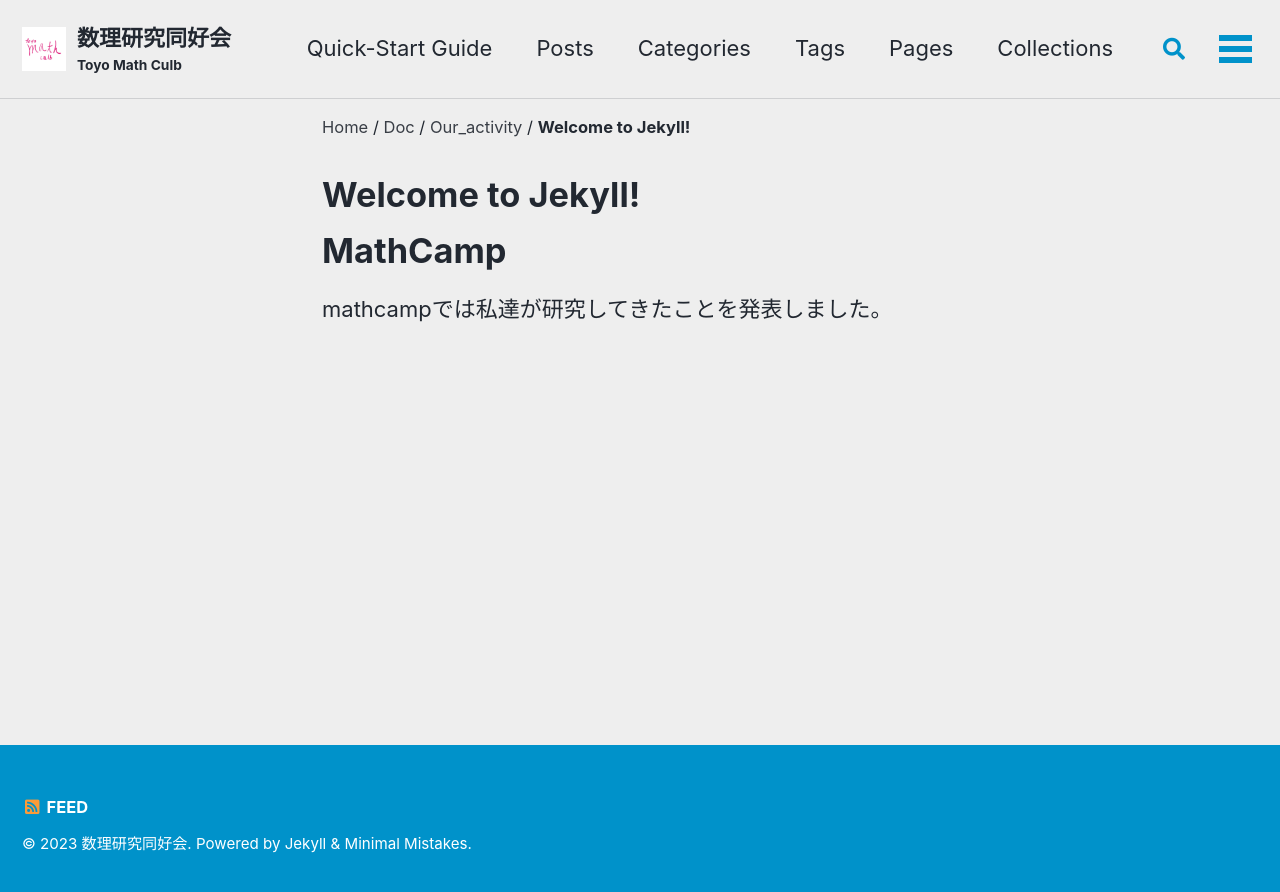
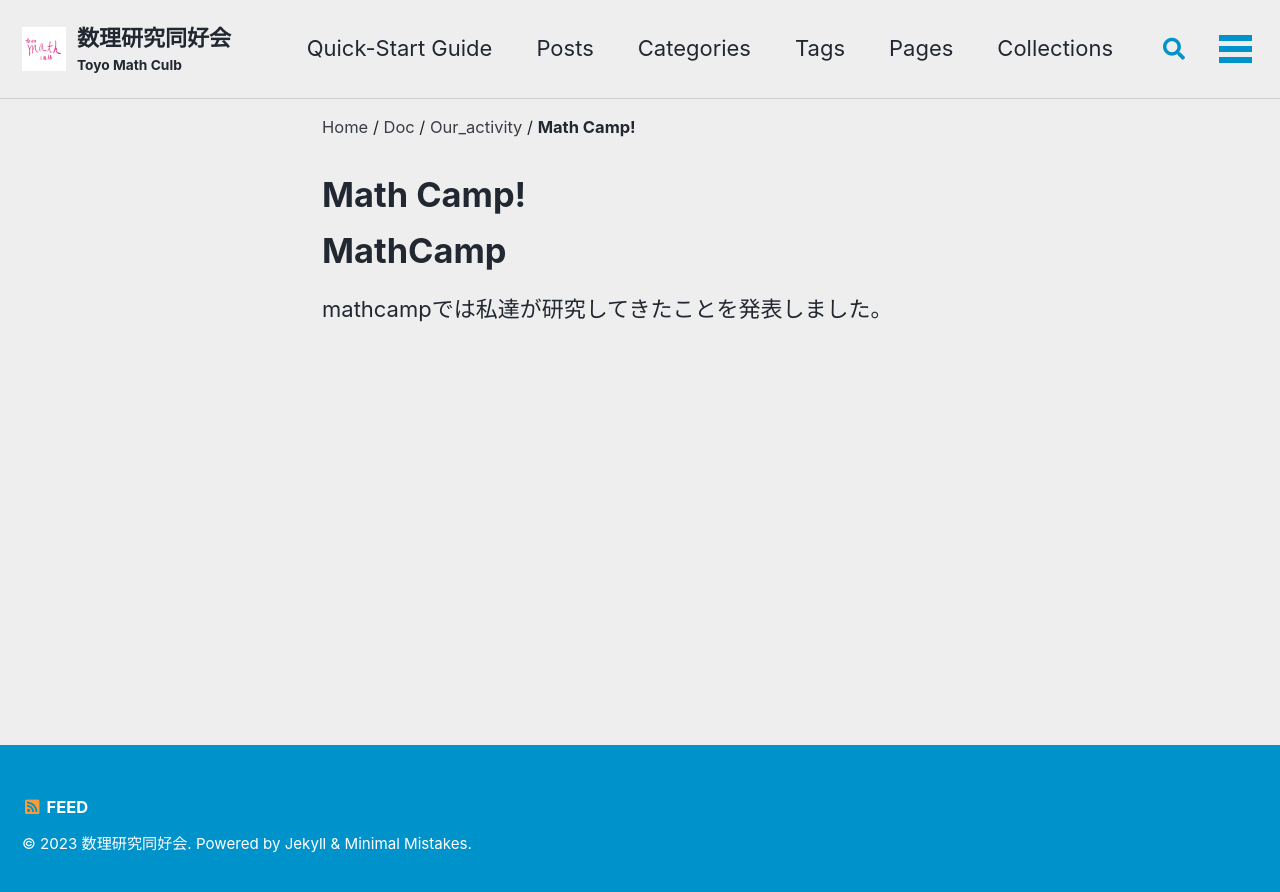
Before and after one commit to Toyo-MathClub/toyo-mathclub.github.io, a Jekyll site: the page built from Doc/Our_activity/Mathcamp.md, in a window 1280 px wide. Shown: the top 892 px of the page. Built offline with Jekyll 4.4.1, drawn with Linux system fonts in a browser that asks for light colours; cached includes are drawn as plain includes.

Commit message:
Update Mathcamp.md

```diff
--- a/Doc/Our_activity/Mathcamp.md
+++ b/Doc/Our_activity/Mathcamp.md
@@ -1,6 +1,6 @@
 ---
 layout: posts
-title:  "Welcome to Jekyll!"
+title:  "Math Camp!"
 author: Just Cat
 ---
 
```
